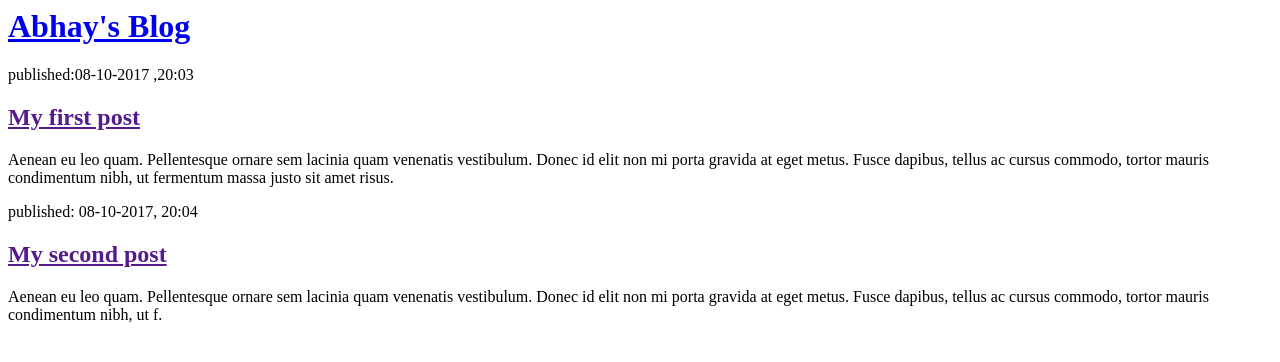
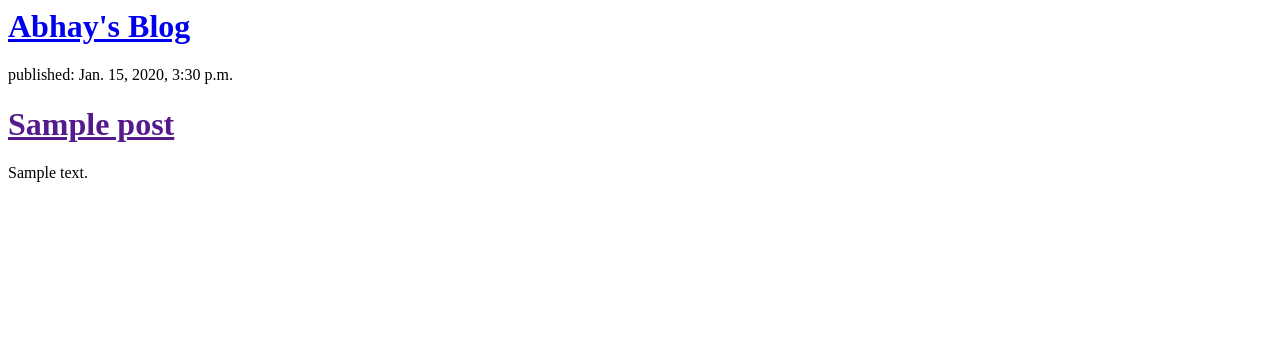
Before and after one commit to abhaysharma419/my-first-blog, a Django app: template blog/templates/blog/post_list.html in a window 1280 px wide. Shown: the top 362 px of the page. Run offline with Django 3.2, Linux system fonts and the light colour scheme; the template is opened without the code that fills it: values that come from a table or form of the project are taken from there, others are empty; tables that the repository leaves empty hold one stand-in row (values such as "Sample post").

Commit message:
Modified Posts to dislay Posts from db

```diff
--- a/blog/templates/blog/post_list.html
+++ b/blog/templates/blog/post_list.html
@@ -6,17 +6,13 @@
         <div>
             <h1><a href="/">Abhay's Blog</a></h1>
         </div>
+        {% for post in posts %}
+        <div>
+          <p>published: {{post.published_date}}
+          <h1><a href="">{{post.title}}</a></h1>
 
-        <div>
-            <p>published:08-10-2017 ,20:03</p>
-            <h2><a href="">My first post</a></h2>
-            <p>Aenean eu leo quam. Pellentesque ornare sem lacinia quam venenatis vestibulum. Donec id elit non mi porta gravida at eget metus. Fusce dapibus, tellus ac cursus commodo, tortor mauris condimentum nibh, ut fermentum massa justo sit amet risus.</p>
+          <p>{{ post.text|linebreaksbr }}</p>
         </div>
-
-        <div>
-            <p>published: 08-10-2017, 20:04</p>
-            <h2><a href="">My second post</a></h2>
-            <p>Aenean eu leo quam. Pellentesque ornare sem lacinia quam venenatis vestibulum. Donec id elit non mi porta gravida at eget metus. Fusce dapibus, tellus ac cursus commodo, tortor mauris condimentum nibh, ut f.</p>
-        </div>
+        {% endfor %}
     </body>
 </html>
```
Also changed, not shown: blog/views.py (+6 -2 lines).
